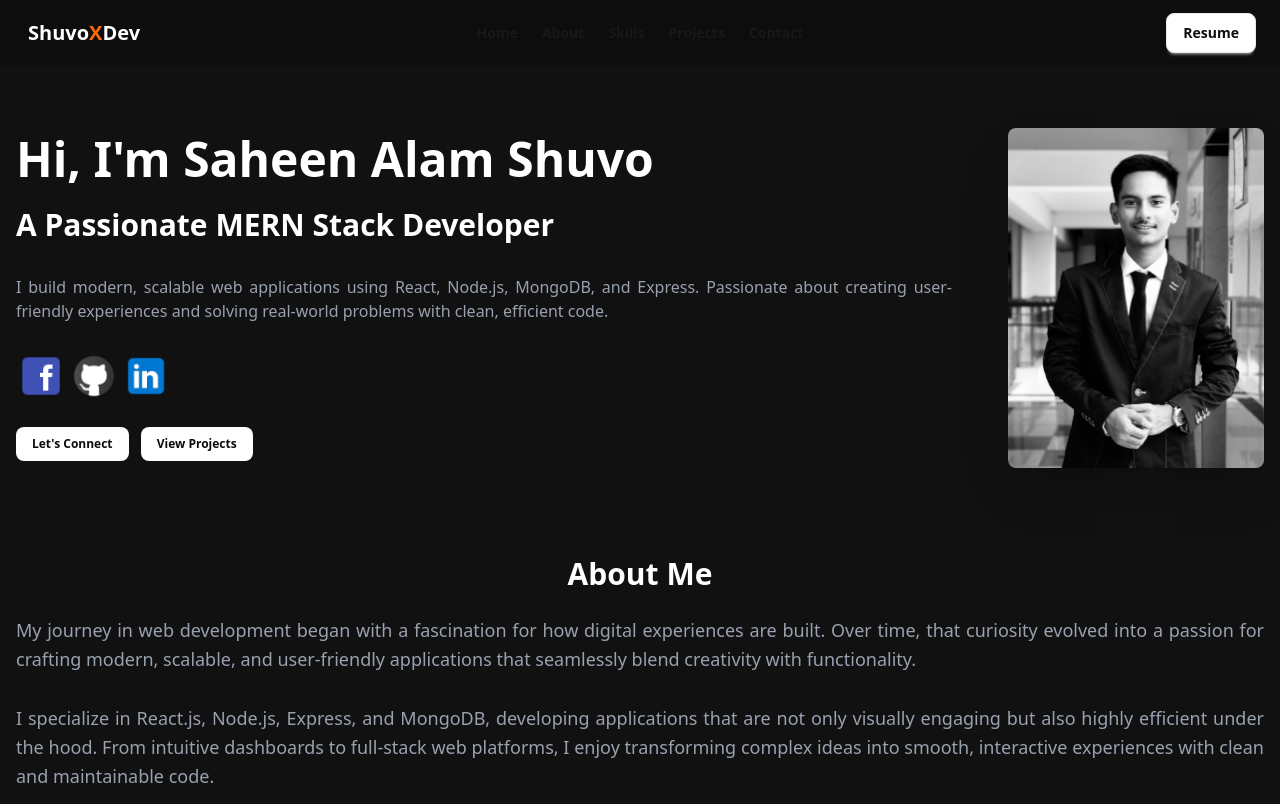
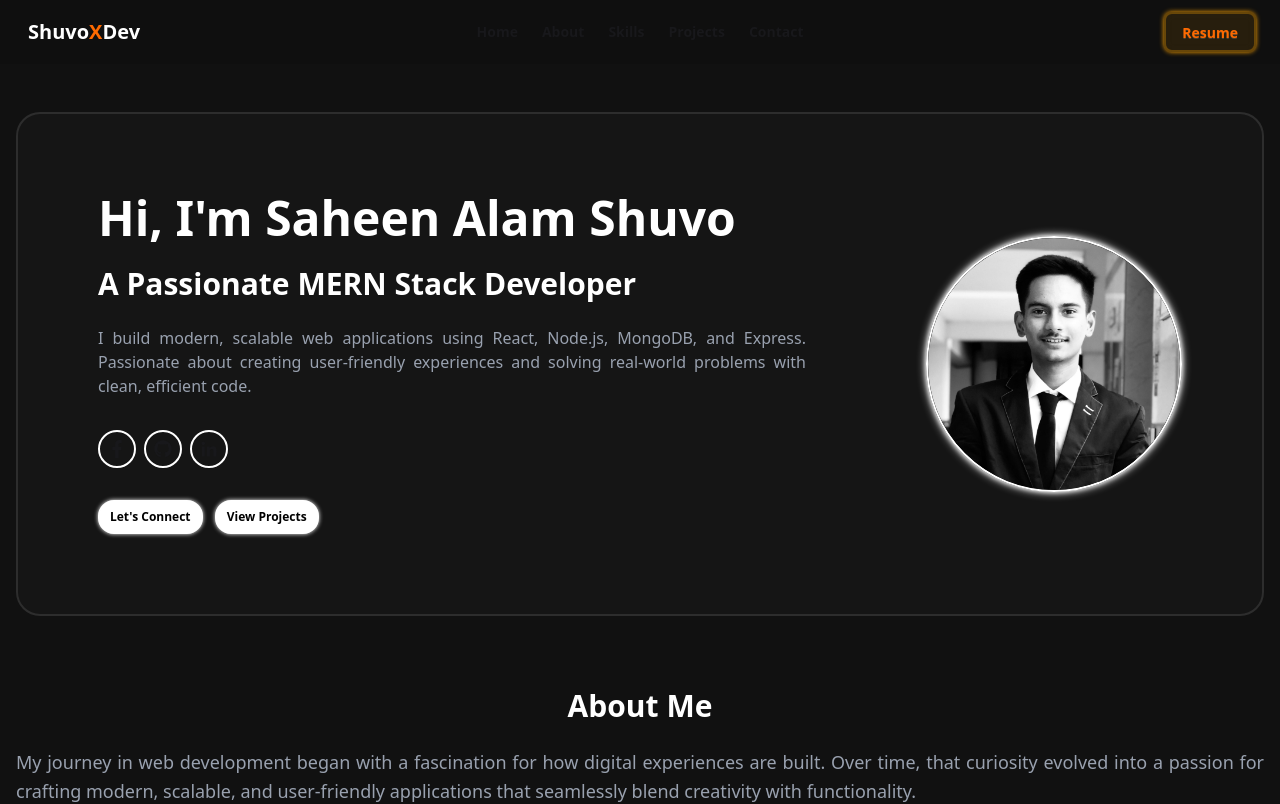
Before and after one commit to saheen-shuvo/my-portfolio, a React (Vite) app: page / in a window 1280 px wide. Shown: the top 804 px of the page. Built offline with nearby package versions, Linux system fonts and the light colour scheme.

Commit message:
Navbar and Intro Restyled

```diff
--- a/src/components/Into.jsx
+++ b/src/components/Into.jsx
@@ -1,8 +1,7 @@
 import React from "react";
-import myFormalImg from "../assets/images/b&w me formal.jpg";
-import linkedInIcon from "../assets/images/linkedIn icon.png";
-import gitHubIcon from "../assets/images/gitHub icon1.png";
-import facebookIcon from "../assets/images/fb icon.png";
+import myFormalImg from "../assets/images/my-portfolio-wb.png";
+import { FaFacebookF, FaGithub } from "react-icons/fa";
+import { GrLinkedinOption } from "react-icons/gr";
 
 const Into = () => {
   return (
@@ -10,60 +9,61 @@ const Into = () => {
       id="home"
       className="hero pt-16 md:pt-28 bg-[#111111] max-w-screen-xl mx-auto"
     >
-      <div className="hero-content flex flex-row-reverse">
+      <div id="intro-container" className="border-2  rounded-xl md:rounded-3xl lg:p-16 mx-2 md:mx-4">
+        <div className="hero-content flex flex-row-reverse px-2 md:px-4">
           <img
+            id="intro-img"
             src={myFormalImg}
-          className="w-[120px] md:w-64 rounded-lg shadow-2xl"
+            className="w-24 md:w-56 lg:w-64 rounded-full"
           />
-        <div>
+          <div className="sm:mr-8 md:mr-12 lg:mr-16">
             <h1 className="text-[15px] md:text-5xl font-bold text-white">
               Hi, I'm Saheen Alam Shuvo
             </h1>
             <h1 className="text-[11px] md:text-3xl mt-1 md:mt-6 font-semibold text-white">
               A Passionate MERN Stack Developer
             </h1>
-          <p className="text-[8px] md:text-base text-justify mt-2 md:py-6 md:pr-10 text-gray-400">
+            <p className="text-[8px] md:text-base text-justify mt-2 md:py-4 md:pr-10 text-gray-400">
               I build modern, scalable web applications using React, Node.js,
               MongoDB, and Express. Passionate about creating user-friendly
               experiences and solving real-world problems with clean, efficient
               code.
             </p>
-          <div className="flex items-center gap-1 mt-1 md:mb-5">
+            <div className="flex items-center gap-1 md:gap-2 my-2 md:my-4 text-base md:text-lg lg:text-xl">
               {/* Facebook */}
-            <a href="https://www.facebook.com/share/1BYWbr36dS/?mibextid=wwXIfr">
-              {" "}
-              <button>
-                <img
-                  className="w-[26px] md:w-[50px]"
-                  src={facebookIcon}
-                  alt=""
-                />
-              </button>
+              <a
+                className="social-btn text-[8px] md:text-lg p-1 lg:p-2 border-1 md:border-2 border-white"
+                href="https://www.facebook.com/share/1BYWbr36dS/?mibextid=wwXIfr"
+              >
+                <FaFacebookF />
               </a>
               {/* Github */}
-            <a href="https://github.com/saheen-shuvo">
+              <a
+                className="social-btn text-[8px] md:text-lg p-1 lg:p-2 border-1 md:border-2 border-white"
+                href="https://github.com/saheen-shuvo"
+              >
                 {" "}
-              <button>
-                <img className="w-6 md:w-12" src={gitHubIcon} alt="" />
-              </button>
+                <FaGithub />
               </a>
               {/* LinkedIn */}
-            <a href="https://www.linkedin.com/in/saheen-alam-shuvo-182-li/">
-              <button>
-                <img className="w-6 md:w-12" src={linkedInIcon} alt="" />
-              </button>
+              <a
+                className="social-btn text-[8px] md:text-lg p-1 lg:p-2 border-1 md:border-2 border-white"
+                href="https://www.linkedin.com/in/saheen-alam-shuvo-182-li/"
+              >
+                <GrLinkedinOption />
               </a>
             </div>
-          <div className="mt-1">
-            <button className="bg-[#FFFFFF] btn-xs text-[#0D0D0D] hover:bg-[#E6E6E6] font-semibold px-2 py-1 md:px-4 md:py-2 rounded-md md:rounded-lg transition duration-300 mr-1 md:mr-2 text-[10px] md:text-[12px]">
+            <div className="mt-1 lg:mt-8">
+              <button id="intro-btn" className="text-[8px] md:text-[12px] px-[4px] md:px-[10px] py-[2px] md:py-[6px] font-semibold rounded-lg md:rounded-2xl">
                 Let's Connect
               </button>
               <a href="#projects">
                 {" "}
-              <button className="bg-[#FFFFFF] btn-xs text-[#0D0D0D] hover:bg-[#E6E6E6] font-semibold px-2 py-1 md:px-4 md:py-2 rounded-md md:rounded-lg transition duration-300 text-[10px] md:text-[12px]">
+                <button id="intro-btn" className="ml-1 md:ml-2 text-[8px] md:text-[12px] px-[4px] md:px-[10px] py-[2px] md:py-[6px] font-semibold rounded-lg md:rounded-2xl">
                   View Projects
                 </button>
               </a>
+            </div>
           </div>
         </div>
       </div>
--- a/src/components/Navbar.jsx
+++ b/src/components/Navbar.jsx
@@ -22,10 +22,16 @@ const Navbar = () => {
   );
 
   return (
-    <div className="navbar fixed z-10 bg-opacity-30  bg-[#0d0d0d]">
+    <div className="flex justify-center navbar bg-[#0d0d0d8d] fixed">
+      <div className="navbar fixed z-10 max-w-screen-xl">
+        {" "}
         <div className="navbar-start">
           <div className="dropdown">
-          <div tabIndex={0} role="button" className="btn btn-ghost lg:hidden text-white">
+            <div
+              tabIndex={0}
+              role="button"
+              className="btn btn-ghost lg:hidden text-white"
+            >
               <svg
                 xmlns="http://www.w3.org/2000/svg"
                 className="h-5 w-5"
@@ -60,9 +66,10 @@ const Navbar = () => {
           <ul className="menu menu-horizontal px-1">{links}</ul>
         </div>
         <div className="navbar-end">
-        <button className="bg-[#FFFFFF] btn text-[#0D0D0D] hover:bg-[#E6E6E6] font-semibold px-4 py-2 rounded-lg transition duration-300 md:mr-4 mr-2">
+          <button id="nav-btn" className="bg-[#FFFFFF] btn btn-sm md:btn-md text-[#0D0D0D] hover:bg-[#E6E6E6] font-semibold px-4 py-2 rounded-lg transition duration-300 md:mr-4 mr-2">
             Resume
           </button>
+        </div>
       </div>
     </div>
   );
--- a/src/index.css
+++ b/src/index.css
@@ -1,6 +1,68 @@
 @import "tailwindcss";
 @plugin "daisyui";
 
-body{
-    background-color: #111111 ;
+body {
+  background-color: #111111;
 }
+.navbar a {
+  border-bottom: 2px solid transparent;
+  transition: 0.5s;
+}
+.navbar a:hover {
+  border-color: #ff6a00;
+  box-shadow: 10px #ff6a00;
+}
+#nav-btn {
+  background: rgba(255, 165, 0, 0.1);
+  color: #ff6a00;
+  border: 2px solid rgba(255, 165, 0, 0.3);
+  backdrop-filter: blur(4px);
+  transition: all 0.3s ease;
+  box-shadow: 0 0 5px #ffa500, 0 0 5px rgba(255, 165, 0, 0.05);
+}
+#nav-btn:hover {
+  background: rgba(255, 165, 0, 0.2);
+  color: #fff;
+  border: 2px solid #ffa500;
+  box-shadow: 0 0 5px #ffa500, 0 0 5px rgba(255, 165, 0, 0.5);
+}
+#intro-btn {
+  background: #fff;
+  border: 2px solid #fff;
+  box-shadow: 0 0 4px #fff;
+  color: #000000;
+  text-decoration: none;
+}
+#intro-btn:hover {
+  background: transparent;
+  box-shadow: none;
+  color: #fff;
+}
+.social-btn {
+  border-radius: 50%;
+  transition: 0.5s;
+}
+.social-btn:hover {
+  background: #fff;
+  box-shadow: 0 0 5px #fff;
+  color: black;
+}
+#intro-img {
+  border: 2px solid #fff;
+  animation: glowing 2s ease-in-out infinite;
+}
+#intro-container {
+  background: rgba(255, 255, 255, 0.02);
+  border: 2px solid rgba(255, 255, 255, 0.1);
+}
+@keyframes glowing {
+  0% {
+    box-shadow: 0 0 5px #fff, 0 0 10px #fff;
+  }
+  50% {
+    box-shadow: 0 0 5px #fff, 0 0 2px #fff;
+  }
+  100% {
+    box-shadow: 0 0 5px #fff, 0 0 10px #fff;
+  }
+}
```
Also changed, not shown: src/assets/images/b&w me formal.jpg (deleted), src/assets/images/my-portfolio-wb.png (added). Lines whose indentation alone changed are shown as unchanged.
